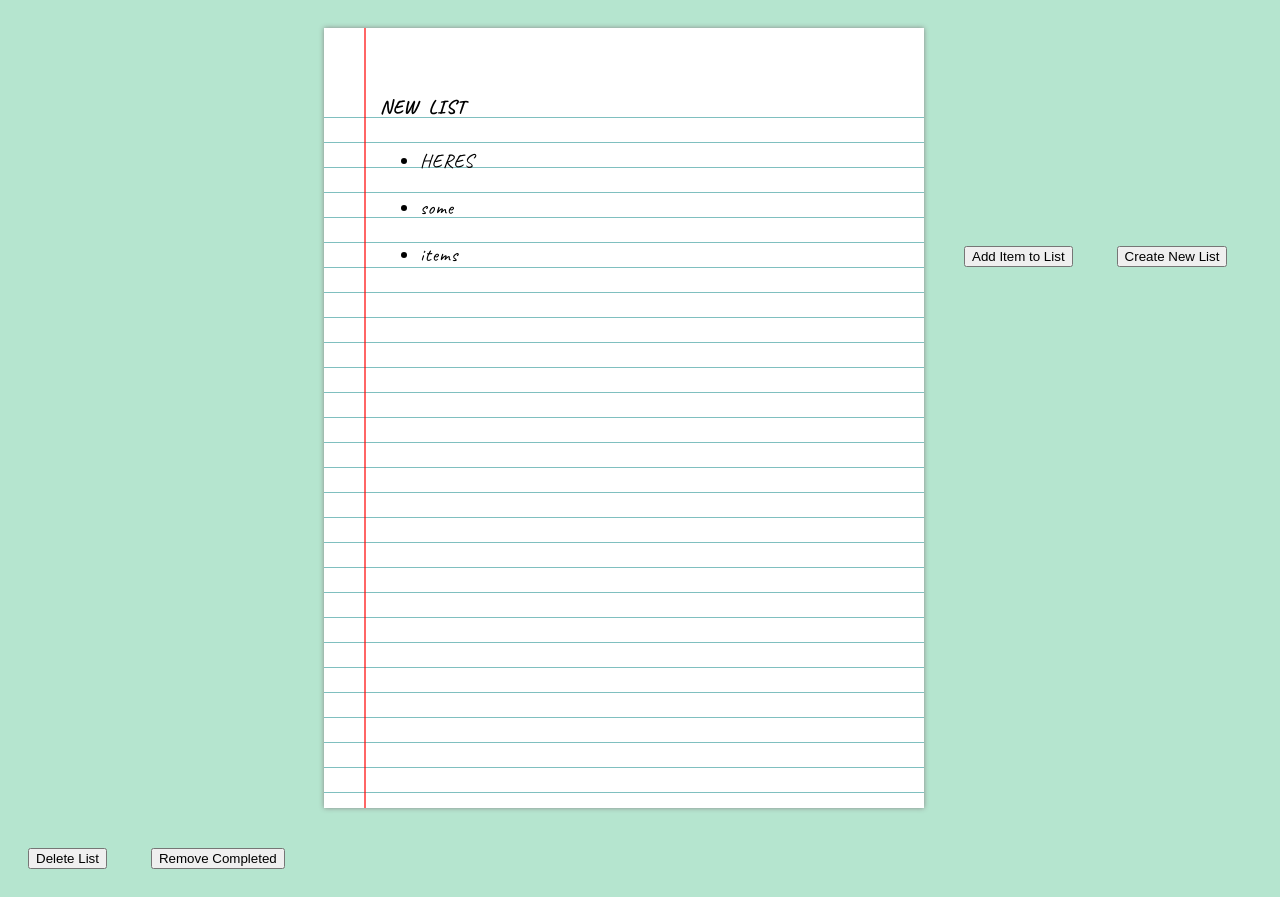
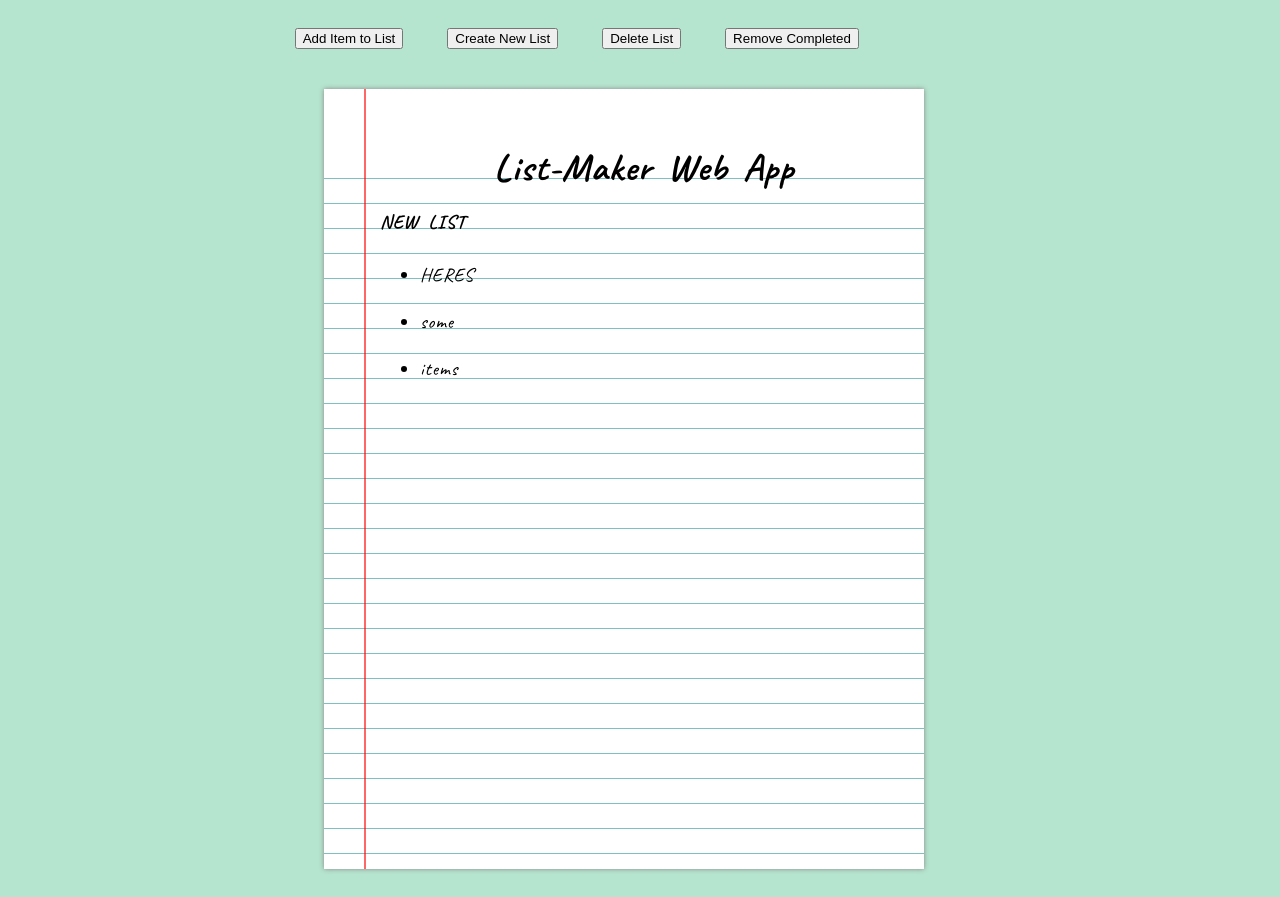
Before and after one commit to dangalansky/To-Do-List, a Flask app: page / in a window 1280 px wide. Run offline with Flask 2, Linux system fonts and the light colour scheme.

Commit message:
Add files via upload
Update HTML

```diff
--- a/templates/index.html
+++ b/templates/index.html
@@ -1,8 +1,15 @@
 {% include "header.html" %}
 <body>
+<div class="btn">
+    <a href="{{ url_for('add_to_list') }}"><button>Add Item to List</button></a>
+    <a href="{{ url_for('new_list') }}"><button>Create New List</button></a>
+    <a href="{{ url_for('delete_list') }}"><button>Delete List</button></a>
+    <a href="{{ url_for('remove') }}"><button onclick="removeItems()">Remove Completed</button></a>
+</div>
 <div id="paper">
     <div id="pattern">
         <div id="content">
+            <h1>List-Maker Web App</h1>
             {% for row in todo: %}
             {% for item in row: %}
             {% if item == row[0]: %}
@@ -16,11 +23,7 @@
             {% endfor %}
         </div>
     </div>
-</div
+</div>
 
-<a href="{{ url_for('add_to_list') }}"><button>Add Item to List</button></a>
-<a href="{{ url_for('new_list') }}"><button>Create New List</button></a>
-<a href="{{ url_for('delete_list') }}"><button>Delete List</button></a>
-<a href="{{ url_for('remove') }}"><button onclick="removeItems()">Remove Completed</button></a>
 
 {% include "footer.html" %}
--- a/templates/new_list.html
+++ b/templates/new_list.html
@@ -1,14 +1,14 @@
 {% include "header.html" %}
 
 <h1>{{form.title.label}}</h1>
+<br>
 <form method="POST" enctype="multipart/form-data">
     {{form.hidden_tag()}}
     {{form.title}}
-    <br>
-    {{form.item.label}}
+    <br><br>
+    <h1>{{form.item.label}}</h1>
     {{form.item}}
     {{form.submit}}
 </form>
 
-
 {% include "footer.html" %}
```
